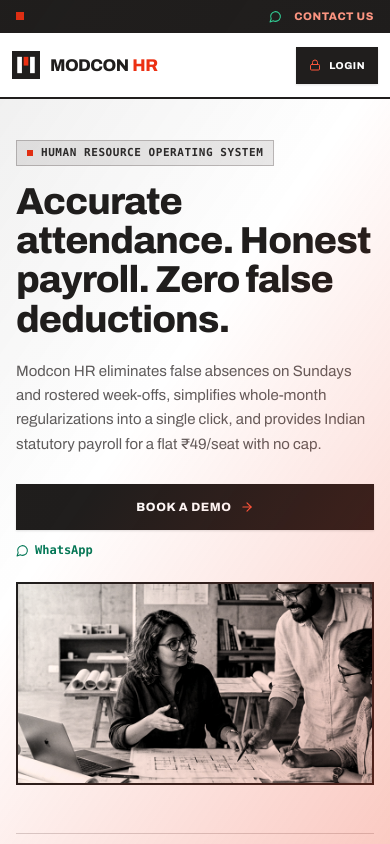
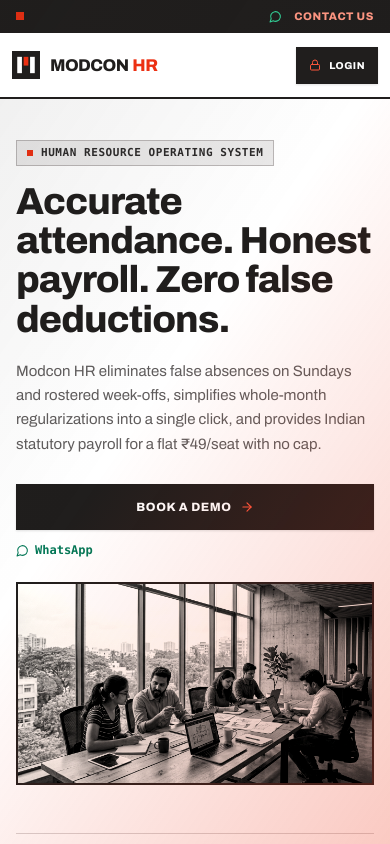
Before and after one commit to sumanthrb94-sudo/Modcon-HR, a React (Vite) app: page /landing in a window 390 px wide. Shown: the top 844 px of the page. Built offline with nearby package versions, Linux system fonts and the light colour scheme; no server answers.

Commit message:
Use distinct mobile landing imagery

```diff
--- a/src/pages/landing/index.tsx
+++ b/src/pages/landing/index.tsx
@@ -311,16 +311,16 @@
               </a>
             </div>
 
-            {/* Mobile clean image stamp */}
+            {/* Mobile editorial image stamp — intentionally distinct from the main hero plate */}
             <div className="sm:hidden mt-6 border-2 border-ink-900 overflow-hidden">
               <div className="landing-image-frame aspect-[16/9] w-full bg-ink-200">
                 <img
-                  src={heroMobileImg}
-                  alt="Workforce operations"
+                  src={workplaceEditorialImg}
+                  alt="People operations team collaborating on a workplace plan"
                   className="landing-photo w-full h-full object-cover"
                   loading="eager"
                   onError={(e) => {
-                    e.currentTarget.src = '/images/hero_mobile.jpg';
+                    e.currentTarget.src = '/images/workplace_editorial.jpg';
                   }}
                 />
               </div>
```
